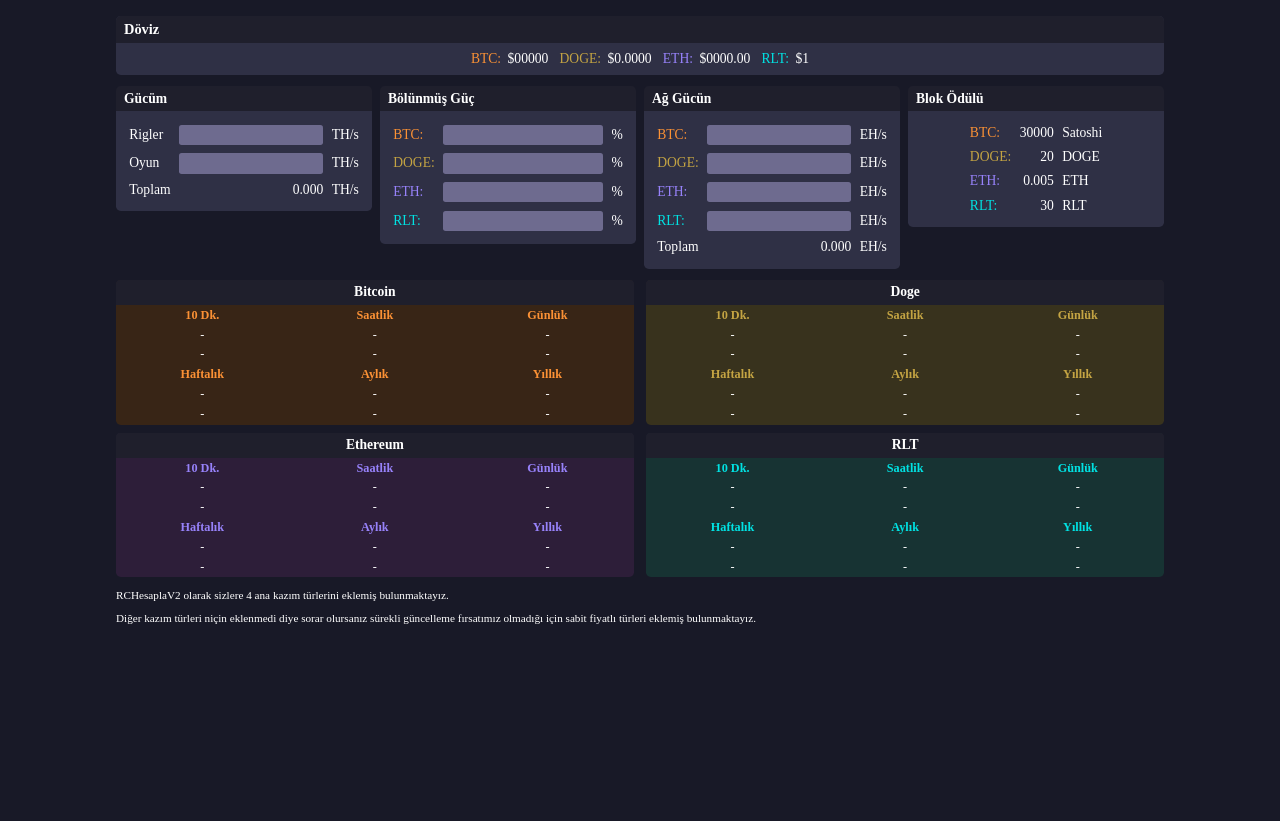
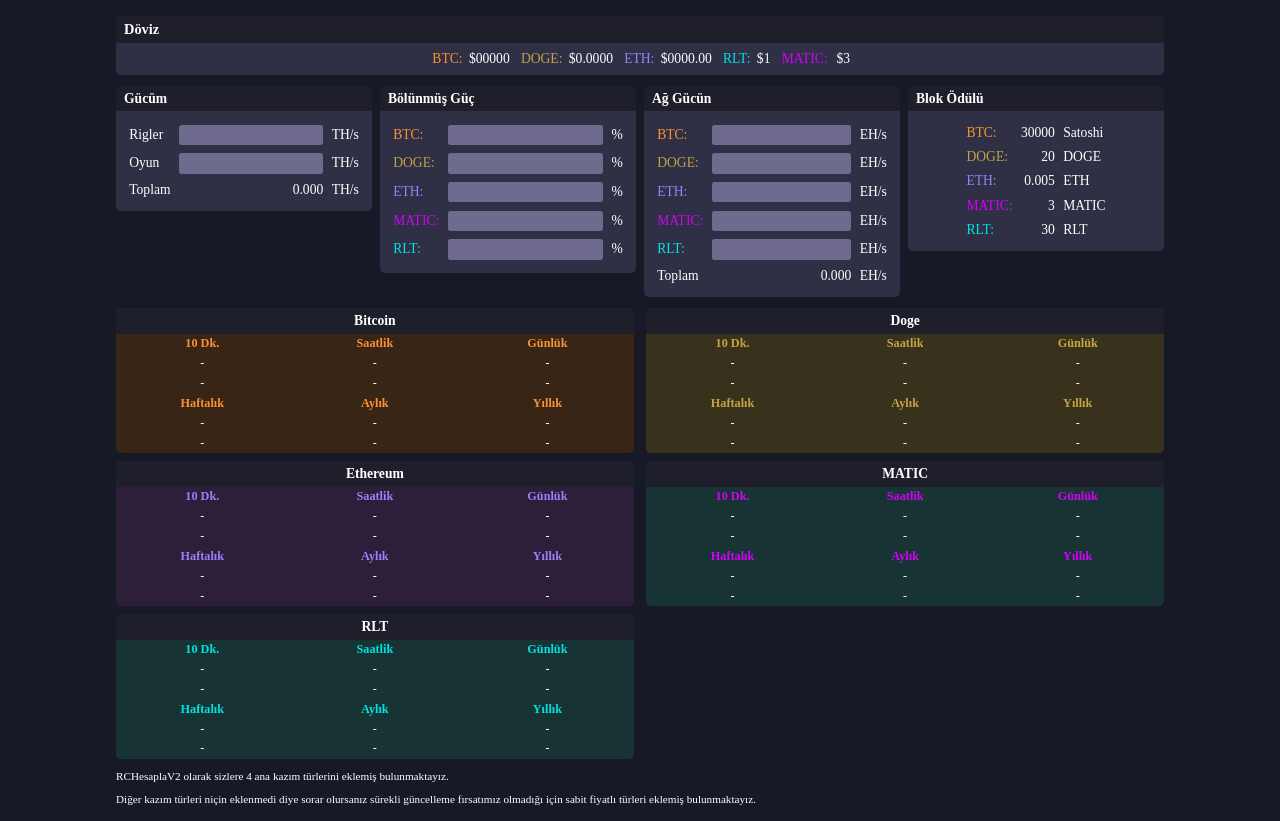
Before and after one commit to vasyok-92/rchesapla, a PHP site: page /v2/index.htm in a window 1280 px wide. Shown: the part 53-874 px from the top of the page. Before the commit the page ends 677 px from the top, so only its background shows below. Run offline with PHP 8.4, Linux system fonts and the light colour scheme; some web fonts are replaced.

Commit message:
Güncellendi!

```diff
--- a/v2/index.htm
+++ b/v2/index.htm
@@ -35,6 +35,8 @@
 				<li id="doge-price-api" class="price-doge-price">$0.0000</li>
 				<li class="price-eth">ETH:</li>
 				<li id="eth-price-api" class="price-eth-price">$0000.00</li>
+				<li class="price-Matic">MATIC:</li>
+				<li class="price-Matic-price">$3</li>
 				<li class="price-rlt">RLT:</li>
 				<li class="price-rlt-price">$1</li>
 			</ul>
@@ -122,6 +124,17 @@
 							<td>%</td>
 						</tr>
 						<tr>
+							<td class="td-Matic">MATIC:</td>
+							<td>
+								<form action="text" onsubmit="return false">
+
+									<input id="distMatic" class="input-box" type="number" onchange="calc(), getData('distMatic')">
+
+								</form>
+							</td>
+							<td>%</td>
+						</tr>
+						<tr>
 							<td class="td-rlt">RLT:</td>
 							<td>
 								<form action="text" onsubmit="return false">
@@ -173,6 +186,17 @@
 							<td>EH/s</td>
 						</tr>
 						<tr>
+							<td class="td-Matic">MATIC:</td>
+							<td>
+								<form action="text" onsubmit="return false">
+
+									<input id="netMatic" class="input-box" type="number" onchange="calc(), getData('netMatic')">
+
+								</form>
+							</td>
+							<td>EH/s</td>
+						</tr>
+						<tr>
 							<td class="td-rlt">RLT:</td>
 							<td>
 								<form action="text" onsubmit="return false">
@@ -209,6 +233,11 @@
 							<td class="td-eth">ETH:</td>
 							<td class="no-input" id="blockEth">0.005</td>
 							<td>ETH</td>
+						</tr>
+						<tr>
+							<td class="td-Matic">MATIC:</td>
+							<td class="no-input" id="blockMatic">3</td>
+							<td>MATIC</td>
 						</tr>
 						<tr>
 							<td class="td-rlt">RLT:</td>
@@ -331,6 +360,43 @@
 					</table>
 				</div>
 			</div>
+			<div class="coin-box Matic-box">
+				<div class="box-title">MATIC</div>
+				<div class="tab-content">
+					<table>
+						<tr>
+							<td class="table-headers">10 Dk.</td>
+							<td class="table-headers">Saatlik</td>
+							<td class="table-headers">Günlük</td>
+						</tr>
+						<tr>
+							<td id="minMatic">-</td>
+							<td id="hourMatic">-</td>
+							<td id="dayMatic">-</td>
+						</tr>
+						<tr>
+							<td id="minMaticD">-</td>
+							<td id="hourMaticD">-</td>
+							<td id="dayMaticD">-</td>
+						</tr>
+						<tr>
+							<td class="table-headers">Haftalık</td>
+							<td class="table-headers">Aylık</td>
+							<td class="table-headers">Yıllık</td>
+						</tr>
+						<tr>
+							<td id="weekMatic">-</td>
+							<td id="monthMatic">-</td>
+							<td id="yearMatic">-</td>
+						</tr>
+						<tr>
+							<td id="weekMaticD">-</td>
+							<td id="monthMaticD">-</td>
+							<td id="yearMaticD">-</td>
+						</tr>
+					</table>
+				</div>
+			</div>
 			<div class="coin-box rlt-box">
 				<div class="box-title">RLT</div>
 				<div class="tab-content">
--- a/v2/static/css/home.css
+++ b/v2/static/css/home.css
@@ -49,8 +49,8 @@ input::-webkit-inner-spin-button {
   margin: 0;
   display: -ms-grid;
   display: grid;
-      grid-template-areas: 'title title title title title title title title'
- 'btc btc-price doge doge-price eth eth-price rlt rlt-price';
+      grid-template-areas: 'title title title title title title title title title title'
+ 'btc btc-price doge doge-price eth eth-price rlt rlt-price Matic Matic-price';
   -ms-grid-columns: fit-content(100%) fit-content(100%) fit-content(100%) fit-content(100%) fit-content(100%) fit-content(100%) fit-content(100%);
       grid-template-columns: fit-content(100%) fit-content(100%) fit-content(100%) fit-content(100%) fit-content(100%) fit-content(100%) fit-content(100%);
 }
@@ -118,6 +118,21 @@ input::-webkit-inner-spin-button {
   -ms-grid-column: 8;
   grid-area: rlt-price;
   padding: 0.5rem 0.5rem 0.5rem 0.2rem;
+}
+
+.hero .container .crypto-price .price-content ul .price-Matic {
+  -ms-grid-row: 2;
+  -ms-grid-column: 9;
+  grid-area: Matic;
+  color: #D500F9;
+  padding: 0.5rem 0.35rem 0.5rem 0.2rem;
+}
+
+.hero .container .crypto-price .price-content ul .price-Matic-price {
+  -ms-grid-row: 2;
+  -ms-grid-column: 10;
+  grid-area: Matic-price;
+  padding: 0.5rem 0.35rem 0.5rem 0.2rem;
 }
 
 .hero .tabs-layout {
@@ -213,6 +228,10 @@ input::-webkit-inner-spin-button {
   color: #00e2e3;
 }
 
+.hero .tabs-layout .tab1-content table .td-Matic {
+  color: #D500F9;
+}
+
 .hero .tabs-layout .tab1-content .no-input {
   text-align: right;
 }
@@ -290,6 +309,15 @@ input::-webkit-inner-spin-button {
 .hero .tabs-layout .tab2-content .rlt-box .table-headers {
   font-weight: bold;
   color: #00e2e3;
+}
+
+.hero .tabs-layout .tab2-content .Matic-box {
+  background: #173333;
+}
+
+.hero .tabs-layout .tab2-content .Matic-box .table-headers {
+  font-weight: bold;
+  color: #D500F9;
 }
 
 .hero .tabs-layout .tab2-content table {
--- a/v2/static/js/calculator.js
+++ b/v2/static/js/calculator.js
@@ -8,20 +8,23 @@ calc = function(){
     var distBtc = document.getElementById("distBtc").value,
         distDoge = document.getElementById("distDoge").value,
         distEth = document.getElementById("distEth").value,
-        distRlt = document.getElementById("distRlt").value;
+        distRlt = document.getElementById("distRlt").value,
+		distMatic = document.getElementById("distMatic").value;
 
     var netBtc = document.getElementById("netBtc").value,
         netDoge = document.getElementById("netDoge").value,
         netEth = document.getElementById("netEth").value,
-        netRlt = document.getElementById("netRlt").value;
+        netRlt = document.getElementById("netRlt").value,
+		netMatic = document.getElementById("netMatic").value;
         // Calc Total Net Power
-        totalNet = Number(netBtc) + Number(netDoge) + Number(netEth) + Number(netRlt);
+        totalNet = Number(netBtc) + Number(netDoge) + Number(netEth) + Number(netRlt) + Number(netMatic);
     document.getElementById("totalNet").innerText = totalNet.toFixed(3);
 
     var blockBtc = document.getElementById("blockBtc").innerText/100000000,
         blockDoge = document.getElementById("blockDoge").innerText,
         blockEth = document.getElementById("blockEth").innerText,
-        blockRlt = document.getElementById("blockRlt").innerText;
+        blockRlt = document.getElementById("blockRlt").innerText,
+		blockMatic = document.getElementById("blockMatic").innerText;
 
         // Calc Results
     var btcPower = ((Number(totalRate)/1000) * Number(distBtc))/100
@@ -328,4 +331,67 @@ calc = function(){
             document.getElementById("yearRlt").innerText = yearRlt.toFixed(10);
             document.getElementById("yearRltD").innerText = "$" + yearRltD.toFixed(5);
         }
+
+    var MaticPower = ((Number(totalRate)/1000) * Number(distMatic))/100
+        minMatic = (Number(MaticPower)*blockMatic)/(Number(netMatic)*1000)
+        minMaticD = Number(minMatic) * 1
+        hourMatic = Number(minMatic) * 6
+        hourMaticD = Number(hourMatic) * 1
+        dayMatic = Number(hourMatic) * 24
+        dayMaticD = Number(dayMatic) * 1
+        weekMatic = Number(dayMatic) * 7
+        weekMaticD = Number(weekMatic) * 1
+        monthMatic = Number(dayMatic) * 30
+        monthMaticD = Number(monthMatic) * 1
+        yearMatic = Number(dayMatic) * 365
+        yearMaticD = Number(yearMatic) * 1
+
+    if ((isNaN(minMatic))||!(isFinite(minMatic))) {
+        document.getElementById("minMatic").innerText = "-";
+        document.getElementById("minMaticD").innerText = "-"}
+
+        else {
+            document.getElementById("minMatic").innerText = minMatic.toFixed(10);
+            document.getElementById("minMaticD").innerText = "$" + minMaticD.toFixed(5);
+        }
+    if ((isNaN(hourMatic))||!(isFinite(hourMatic))) {
+        document.getElementById("hourMatic").innerText = "-";
+        document.getElementById("hourMaticD").innerText = "-"}
+
+        else {
+            document.getElementById("hourMatic").innerText = hourMatic.toFixed(10);
+            document.getElementById("hourMaticD").innerText = "$" + hourMaticD.toFixed(5);
+        }
+    if ((isNaN(dayMatic))||!(isFinite(dayMatic))) {
+        document.getElementById("dayMatic").innerText = "-";
+        document.getElementById("dayMaticD").innerText = "-"}
+
+        else {
+            document.getElementById("dayMatic").innerText = dayMatic.toFixed(10);
+            document.getElementById("dayMaticD").innerText = "$" + dayMaticD.toFixed(5);
+        }
+    if ((isNaN(weekMatic))||!(isFinite(weekMatic))) {
+        document.getElementById("weekMatic").innerText = "-";
+        document.getElementById("weekMaticD").innerText = "-"}
+
+        else {
+            document.getElementById("weekMatic").innerText = weekMatic.toFixed(10);
+            document.getElementById("weekMaticD").innerText = "$" + weekMaticD.toFixed(5);
+        }
+    if ((isNaN(monthMatic))||!(isFinite(monthMatic))) {
+        document.getElementById("monthMatic").innerText = "-";
+        document.getElementById("monthMaticD").innerText = "-"}
+
+        else {
+            document.getElementById("monthMatic").innerText = monthMatic.toFixed(10);
+            document.getElementById("monthMaticD").innerText = "$" + monthMaticD.toFixed(5);
+        }
+    if ((isNaN(yearMatic))||!(isFinite(yearMatic))) {
+        document.getElementById("yearMatic").innerText = "-";
+        document.getElementById("yearMaticD").innerText = "-"}
+
+        else {
+            document.getElementById("yearMatic").innerText = yearMatic.toFixed(10);
+            document.getElementById("yearMaticD").innerText = "$" + yearMaticD.toFixed(5);
+        }
     }
```
Also changed, not shown: v2/s3.html (deleted, +0 -42 lines), v2/static/images/download-btn.svg (deleted), v2/static/images/options.png (deleted), 1 other file.
